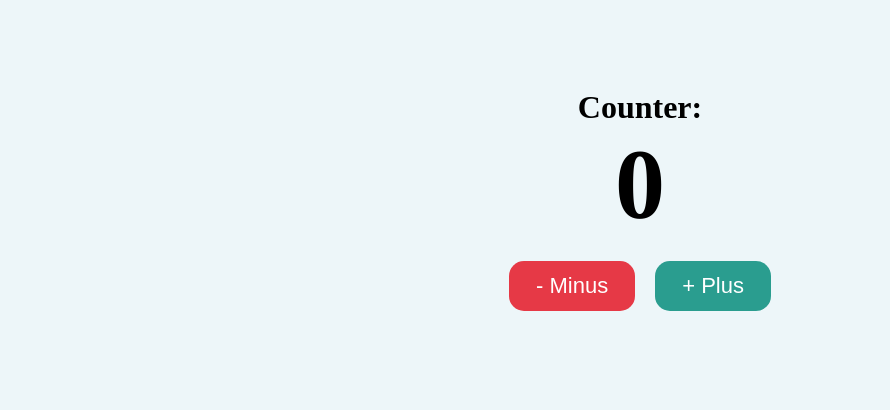
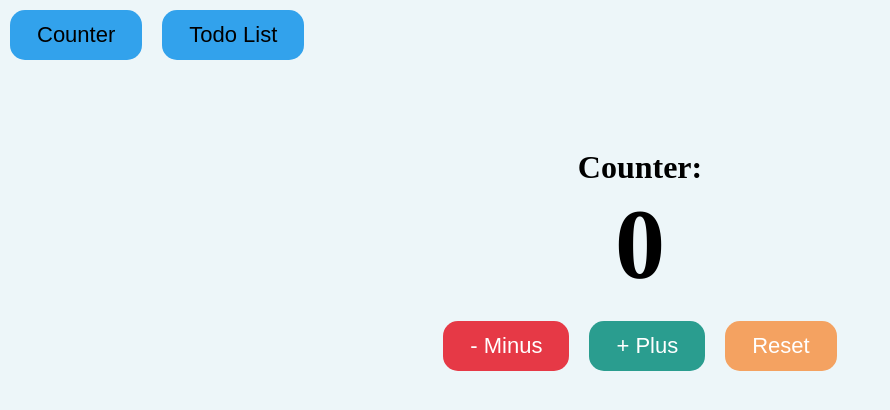
Before and after one commit to jdl15/reactproject, a React (Create React App) app in the folder my-app/: page /counter in a window 1280 px wide. Shown: the top 410 px of the page, without its empty margins (0-890 px from the left). Built offline with nearby package versions, Linux system fonts and the light colour scheme.

Commit message:
update router

```diff
--- a/my-app/package.json
+++ b/my-app/package.json
@@ -9,6 +9,7 @@
     "@testing-library/user-event": "^13.5.0",
     "react": "^18.3.1",
     "react-dom": "^18.3.1",
+    "react-router-dom": "^6.24.1",
     "react-scripts": "5.0.1",
     "web-vitals": "^2.1.4"
   },
--- /dev/null
+++ b/my-app/src/App.css
@@ -0,0 +1,18 @@
+.project {
+    margin-top: 10px;
+}
+.project button {
+    background-color: #32a2ec;
+    border: 2px solid transparent;
+    text-align: center;
+    font-size: 22px;
+    border-radius: 15px;
+    padding: 10px 25px;
+    cursor: pointer;
+    margin: 0 10px;
+    transition: all 0.05s ease-in-out;
+}
+
+.project button:hover {
+    background-color: #007ddc;
+}
--- a/my-app/src/App.js
+++ b/my-app/src/App.js
@@ -1,23 +1,19 @@
-import React, { useState } from 'react';
-import './style.css';
+import { BrowserRouter as Router, Routes, Route, Link } from "react-router-dom";
+import Counter from "./counter/counter";
+import Todo from "./todolist/todo";
+import "./App.css";
 
-function App() {
-  const [count, setCount] = useState(0);
-
-  const handleMinus = () => {setCount(count - 1)};
-  const handlePlus = () => {setCount(count + 1)};
-  const handleReset = () => {setCount(0)};
-
-  return (
-    <div className="App">
-      <div>
-      <h2>Counter:</h2>
-        <h1>{count}</h1>
-        <button className="minus" onClick={handleMinus}>- Minus</button>
-        <button className="plus" onClick={handlePlus}>+ Plus</button>
-      </div>
-    </div>
-  );
+export default function App() {
+    return (
+        <Router>
+            <div className="project">
+                <Link to="/counter"><button>Counter</button></Link>
+                <Link to="/todolist"><button>Todo List</button></Link>
+            </div>
+            <Routes>
+                <Route path="/counter" element={<Counter />} />
+                <Route path="/todolist" element={<Todo />} />
+            </Routes>
+        </Router>
+    );
 }
-
-export default App;
--- /dev/null
+++ b/my-app/src/counter/counter.js
@@ -0,0 +1,24 @@
+import React, { useState } from 'react';
+import './style.css';
+
+function Counter() {
+  const [count, setCount] = useState(0);
+
+  const handleMinus = () => {setCount(count - 1)};
+  const handlePlus = () => {setCount(count + 1)};
+  const handleReset = () => {setCount(0)};
+
+  return (
+    <div className="App">
+      <div>
+      <h2>Counter:</h2>
+        <h1>{count}</h1>
+        <button className="minus" onClick={handleMinus}>- Minus</button>
+        <button className="plus" onClick={handlePlus}>+ Plus</button>
+        <button className="reset" onClick={handleReset}>Reset</button>
+      </div>
+    </div>
+  );
+}
+
+export default Counter;
--- /dev/null
+++ b/my-app/src/todolist/todo.js
@@ -0,0 +1,9 @@
+import React from "react";
+
+export default function Todo() {
+    return (
+        <div>
+            <h1>Welcome to Todo List</h1>
+        </div>
+    );
+}
```
Also changed, not shown: my-app/src/counter/style.css (renamed from my-app/src/style.css), 2 other files (tests, documents, lock files or other folders).
